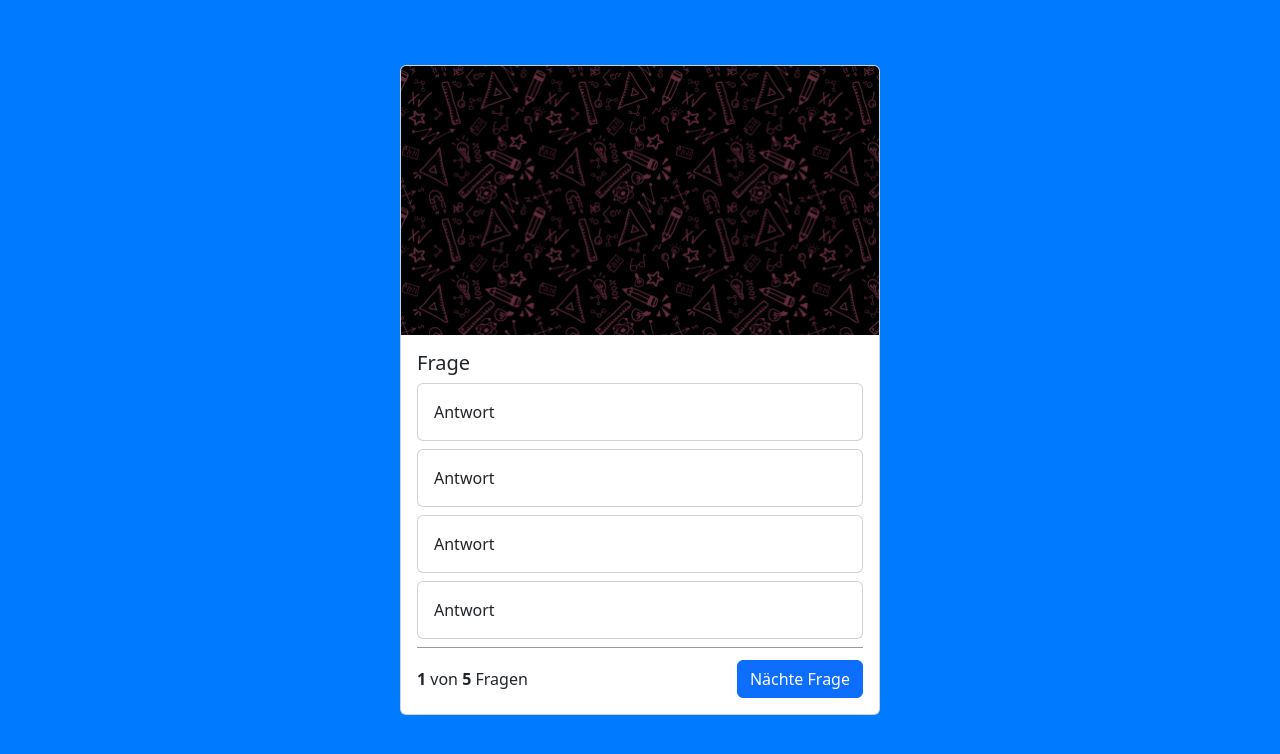
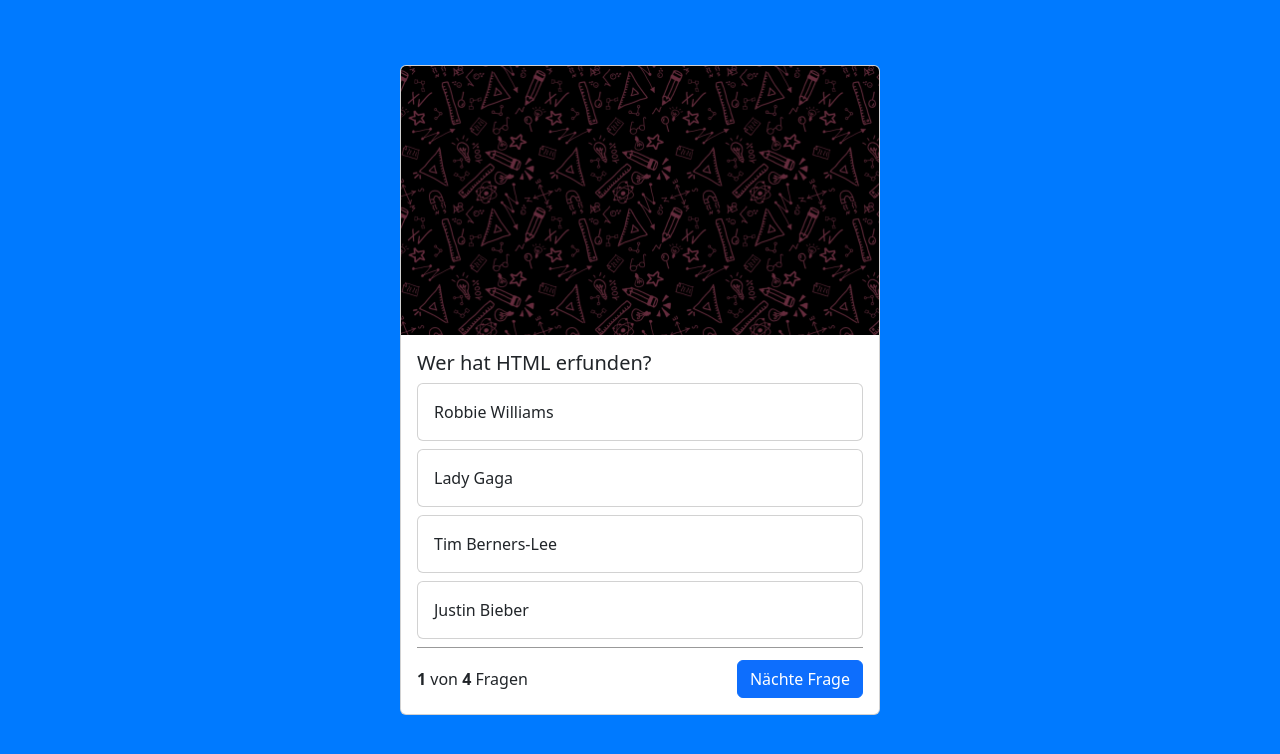
Before and after one commit to nastybacon/project_quizapp, a plain HTML site: page index.html in a window 1280 px wide. Shown: the part 60-814 px from the top of the page. Drawn offline with nearby package versions, Linux system fonts and the light colour scheme.

Commit message:
show_text_and_questions

```diff
--- a/index.html
+++ b/index.html
@@ -17,7 +17,7 @@
         crossorigin="anonymous"></script>
 </head>
 
-<body>
+<body onload="init()">
     <nav class="navbar bg-body-tertiary">
         <div class="container-fluid">
             <span class="navbar-brand mb-0 h1">QuizApp</span>
@@ -28,30 +28,30 @@
         <div class="card quiz-card">
             <img src="img/school.jpg" class="card-img-top">
             <div class="card-body">
-                <h5 class="card-title">Frage</h5>
+                <h5 class="card-title" id="questiontext">Frage</h5>
                 <div class="card mb-2">
-                    <div class="card-body">
+                    <div class="card-body" id="answer_1">
                         Antwort
                     </div>
                 </div>
                 <div class="card mb-2">
-                    <div class="card-body">
+                    <div class="card-body" id="answer_2">
                         Antwort
                     </div>
                 </div>
                 <div class="card mb-2">
-                    <div class="card-body">
+                    <div class="card-body" id="answer_3">
                         Antwort
                     </div>
                 </div>
                 <div class="card mb-2">
-                    <div class="card-body">
+                    <div class="card-body" id="answer_4">
                         Antwort
                     </div>
                 </div>
                 <div class="question-footer">
                     <span>
-                        <b>1</b> von <b>5</b> Fragen
+                        <b>1</b> von <b id="all-questions">5</b> Fragen
                     </span>
 
                     <button class="btn btn-primary">Nächte Frage</button>
--- a/script.js
+++ b/script.js
@@ -1,10 +1,54 @@
 let questions = [
     {
-        "question": "Wer hat HTML erfunden",
+        "question": "Wer hat HTML erfunden?",
         "answer_1": "Robbie Williams",
         "answer_2": "Lady Gaga",
         "answer_3": "Tim Berners-Lee",
         "answer_4": "Justin Bieber",
         "right_answer": 3
+    },
+    {
+        "question": "Was bedeutet das HTML Tag <b>",
+        "answer_1": "Link",
+        "answer_2": "Text Kursiv",
+        "answer_3": "Text Fett",
+        "answer_4": "Abstand",
+        "right_answer": 3
+    },
+    {
+        "question": "Wie definiert man in JavaScript eine Variable?",
+        "answer_1": "let 100 = rate;",
+        "answer_2": "100 = let rate;",
+        "answer_3": "rate = 100;",
+        "answer_4": "let rate = 100;",
+        "right_answer": 4
+    },
+    {
+        "question": "Was bedeutet das HTML Tag <br>",
+        "answer_1": "Link",
+        "answer_2": "Text Fett",
+        "answer_3": "Abstand",
+        "answer_4": "Farbe",
+        "right_answer": 3
     }
-]
+];
+
+let currentQuestion = 0;
+
+function init(){
+    document.getElementById('all-questions').innerHTML = questions.length;
+
+   showQuestion();
+
+};
+
+function showQuestion(){
+    let question = questions[currentQuestion];
+
+document.getElementById('questiontext').innerHTML = question['question'];
+document.getElementById('answer_1').innerHTML = question['answer_1'];
+document.getElementById('answer_2').innerHTML = question['answer_2'];
+document.getElementById('answer_3').innerHTML = question['answer_3'];
+document.getElementById('answer_4').innerHTML = question['answer_4'];
+
+}
```
